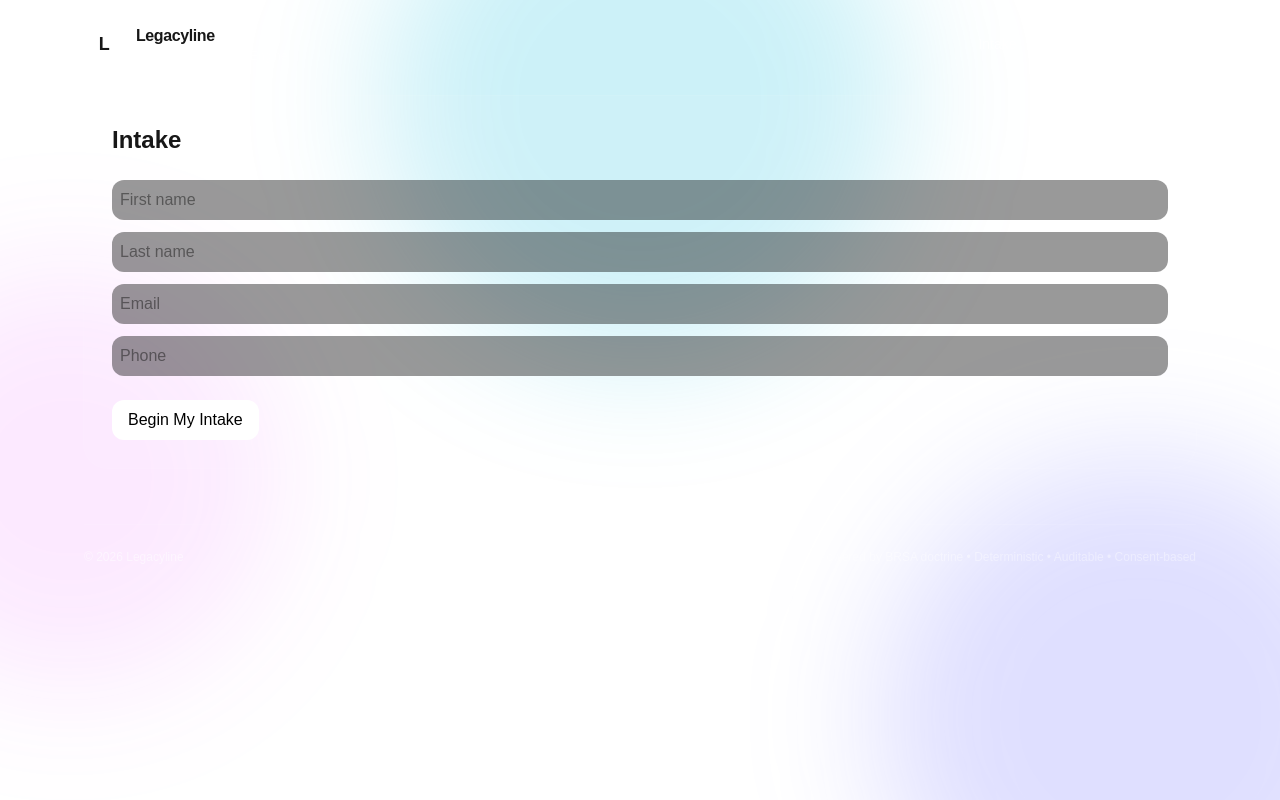
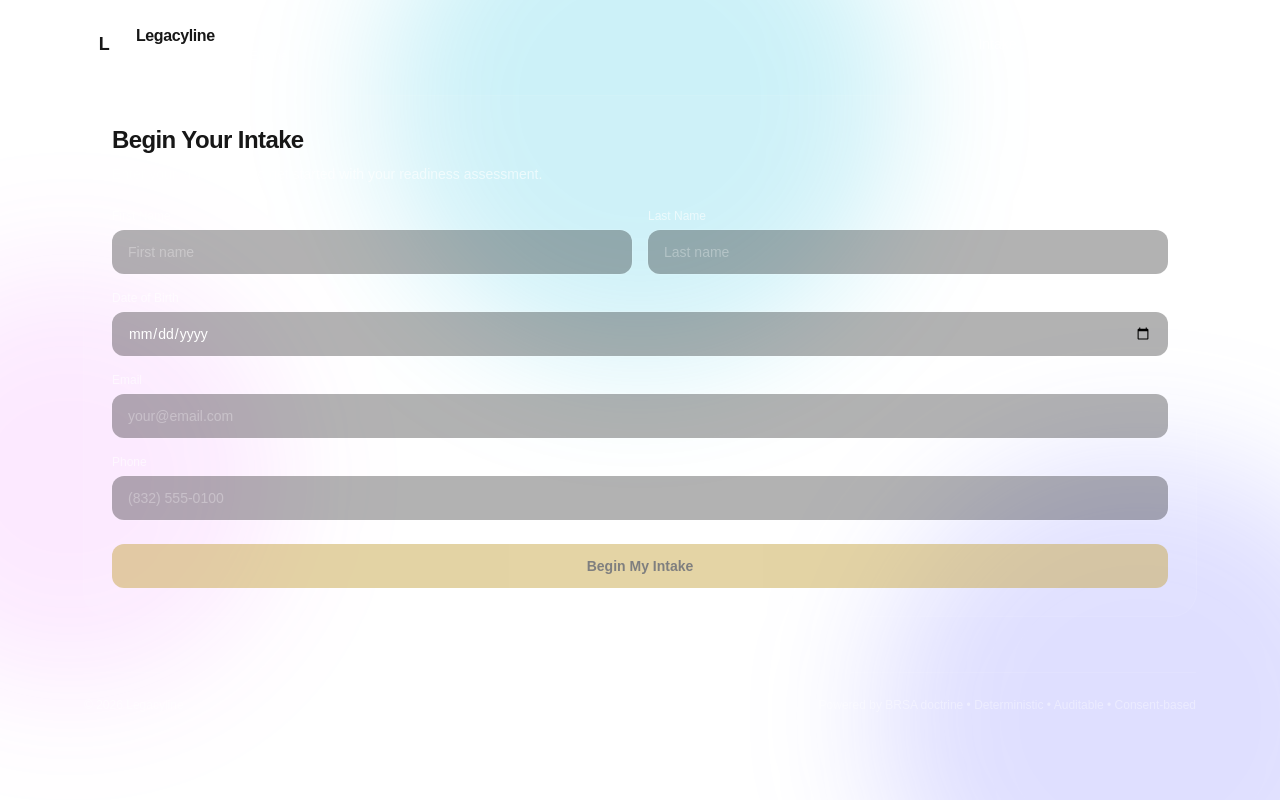
Before and after one commit to cken1977-create/legacyline-web, a Next.js app in the folder legacyline-ui/: page /intake in a window 1280 px wide. Built offline with nearby package versions, Linux system fonts and the light colour scheme; no server answers.

Commit message:
Update page.tsx

```diff
--- a/legacyline-ui/app/intake/page.tsx
+++ b/legacyline-ui/app/intake/page.tsx
@@ -8,6 +8,7 @@ import { api } from "../../lib/api";
 type CreateParticipantRequest = {
   first_name: string;
   last_name: string;
+  dob: string;
   email: string;
   phone: string;
 };
@@ -31,6 +32,7 @@ export default function IntakePage() {
   const [form, setForm] = useState<CreateParticipantRequest>({
     first_name: "",
     last_name: "",
+    dob: "",
     email: "",
     phone: "",
   });
@@ -41,14 +43,14 @@ export default function IntakePage() {
   const canSubmit =
     form.first_name.trim().length > 0 &&
     form.last_name.trim().length > 0 &&
+    form.dob.trim().length > 0 &&
     ((form.email ?? "").trim().length > 0 ||
       (form.phone ?? "").trim().length > 0);
 
   async function createSubject() {
     if (loading) return;
-
     if (!canSubmit) {
-      setMessage("Enter first + last name and at least one contact method.");
+      setMessage("Enter first name, last name, date of birth, and at least one contact method.");
       return;
     }
 
@@ -58,6 +60,7 @@ export default function IntakePage() {
       const payload: CreateParticipantRequest = {
         first_name: form.first_name.trim(),
         last_name: form.last_name.trim(),
+        dob: form.dob.trim(),
         email: form.email.trim(),
         phone: form.phone.trim() ? normalizePhone(form.phone) : "",
       };
@@ -85,51 +88,77 @@ export default function IntakePage() {
   return (
     <Shell>
       <div className="rounded-3xl bg-white/5 p-7 ring-1 ring-white/10">
-        <h2 className="text-2xl font-semibold">Intake</h2>
+        <h2 className="text-2xl font-semibold tracking-tight">Begin Your Intake</h2>
+        <p className="mt-2 text-sm text-white/60">Enter your information to get started with your readiness assessment.</p>
 
-        <div className="mt-6 grid gap-3">
+        <div className="mt-6 grid gap-4">
+          <div className="grid gap-4 sm:grid-cols-2">
+            <div>
+              <label className="mb-1.5 block text-xs font-medium text-white/60">First Name</label>
               <input
                 placeholder="First name"
                 value={form.first_name}
                 onChange={(e) => setForm({ ...form, first_name: e.target.value })}
-            className="rounded-xl bg-black/40 p-2"
+                className="w-full rounded-xl bg-black/30 px-4 py-3 text-sm text-white placeholder:text-white/30 ring-1 ring-white/10 outline-none focus:ring-[#C8A84B]/60"
               />
-
+            </div>
+            <div>
+              <label className="mb-1.5 block text-xs font-medium text-white/60">Last Name</label>
               <input
                 placeholder="Last name"
                 value={form.last_name}
                 onChange={(e) => setForm({ ...form, last_name: e.target.value })}
-            className="rounded-xl bg-black/40 p-2"
+                className="w-full rounded-xl bg-black/30 px-4 py-3 text-sm text-white placeholder:text-white/30 ring-1 ring-white/10 outline-none focus:ring-[#C8A84B]/60"
               />
+            </div>
+          </div>
 
+          <div>
+            <label className="mb-1.5 block text-xs font-medium text-white/60">Date of Birth</label>
             <input
-            placeholder="Email"
-            value={form.email}
-            onChange={(e) => setForm({ ...form, email: e.target.value })}
-            className="rounded-xl bg-black/40 p-2"
-          />
-
-          <input
-            placeholder="Phone"
-            value={form.phone}
-            onChange={(e) => setForm({ ...form, phone: e.target.value })}
-            className="rounded-xl bg-black/40 p-2"
+              type="date"
+              value={form.dob}
+              onChange={(e) => setForm({ ...form, dob: e.target.value })}
+              className="w-full rounded-xl bg-black/30 px-4 py-3 text-sm text-white ring-1 ring-white/10 outline-none focus:ring-[#C8A84B]/60"
             />
           </div>
 
+          <div>
+            <label className="mb-1.5 block text-xs font-medium text-white/60">Email</label>
+            <input
+              type="email"
+              placeholder="your@email.com"
+              value={form.email}
+              onChange={(e) => setForm({ ...form, email: e.target.value })}
+              className="w-full rounded-xl bg-black/30 px-4 py-3 text-sm text-white placeholder:text-white/30 ring-1 ring-white/10 outline-none focus:ring-[#C8A84B]/60"
+            />
+          </div>
+
+          <div>
+            <label className="mb-1.5 block text-xs font-medium text-white/60">Phone</label>
+            <input
+              type="tel"
+              placeholder="(832) 555-0100"
+              value={form.phone}
+              onChange={(e) => setForm({ ...form, phone: e.target.value })}
+              className="w-full rounded-xl bg-black/30 px-4 py-3 text-sm text-white placeholder:text-white/30 ring-1 ring-white/10 outline-none focus:ring-[#C8A84B]/60"
+            />
+          </div>
+        </div>
+
+        {message && (
+          <div className="mt-4 rounded-2xl bg-red-500/10 p-4 ring-1 ring-red-500/30 text-sm text-red-300">
+            {message}
+          </div>
+        )}
+
         <button
           onClick={createSubject}
-          disabled={loading}
-          className="mt-6 rounded-xl bg-white px-4 py-2 text-black"
+          disabled={loading || !canSubmit}
+          className="mt-6 w-full rounded-xl bg-[#C8A84B] py-3 text-sm font-semibold text-black hover:bg-[#dcc47a] disabled:opacity-50 disabled:cursor-not-allowed transition-colors"
         >
           {loading ? "Getting started..." : "Begin My Intake"}
         </button>
-
-        {message && (
-          <pre className="mt-4 text-xs text-green-300">
-            {message}
-          </pre>
-        )}
       </div>
     </Shell>
   );
```
Lines whose indentation alone changed are shown as unchanged.
